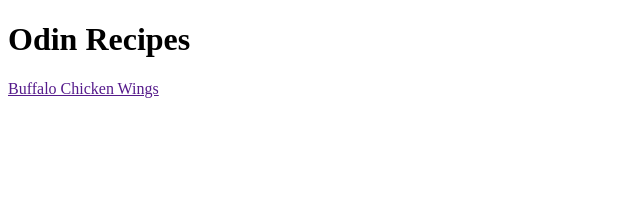
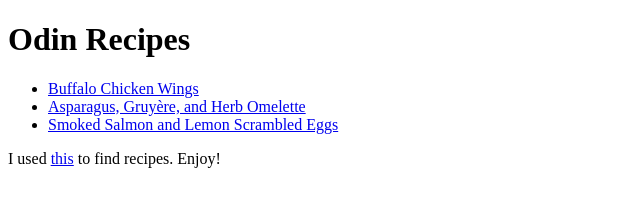
Before and after one commit to jaredw4332/odin-recipes, a plain HTML site: page index.html in a window 1280 px wide. Shown: the whole page, without its empty margins (0-640 px from the left). Drawn offline with Linux system fonts and the light colour scheme.

Commit message:
Add links to index.html

```diff
--- a/index.html
+++ b/index.html
@@ -7,8 +7,16 @@
 
     <body>
         <h1>Odin Recipes</h1>
-        <a href=""https://www.allrecipes.com/recipe/24087/restaurant-style-buffalo-chicken-wings/">
-            Buffalo Chicken Wings</a>
+        <ul>
+            <li><a href="recipes/chicken-wings.html">
+            Buffalo Chicken Wings</a></li>
+            <li><a href="recipes/omelette.html">Asparagus, Gruyère, and
+            Herb Omelette</a></li>
+            <li><a href="recipes/salmon-lemon-eggs.html">Smoked Salmon and Lemon
+                Scrambled Eggs</a></li>
+        </ul>
+        <p>I used <a href="http://www.dammitwhatdoyouwant.co.uk/">this</a>
+            to find recipes. Enjoy!</p>
     </body>
 
 </html>
```
